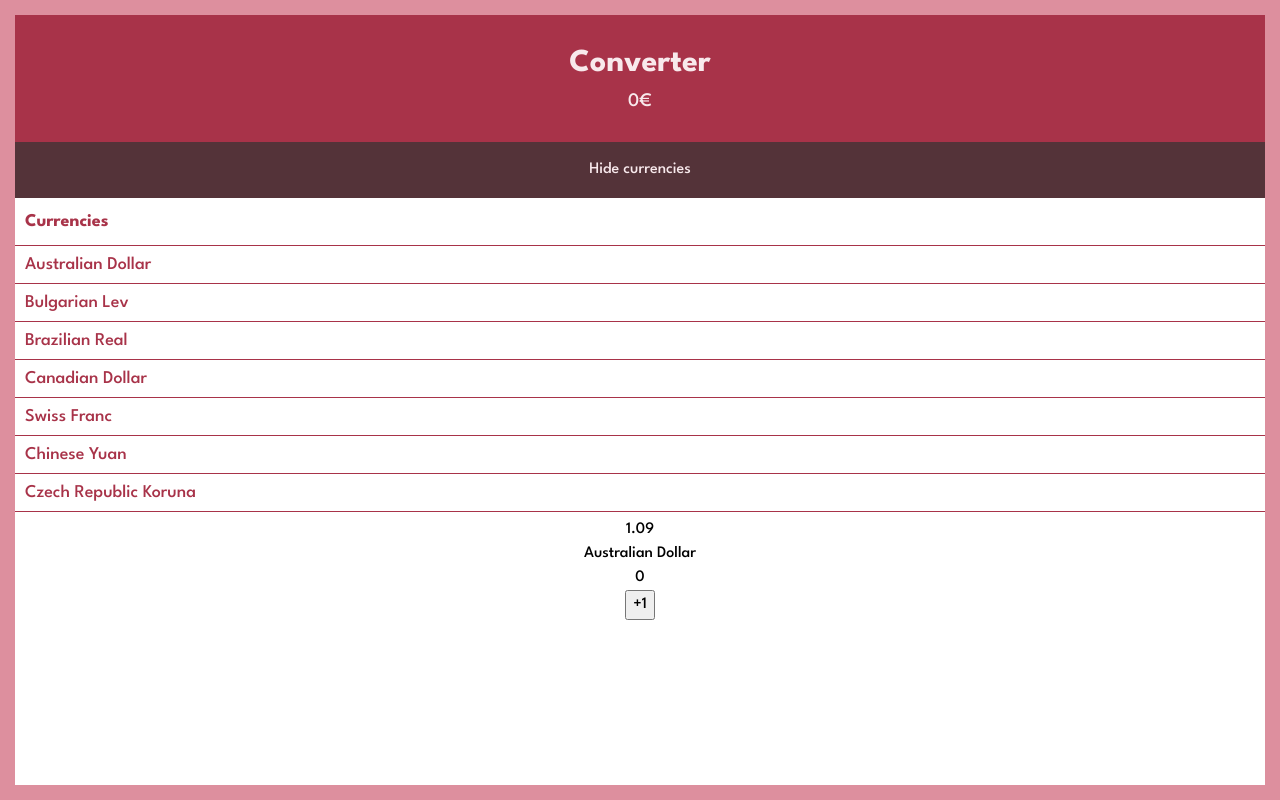
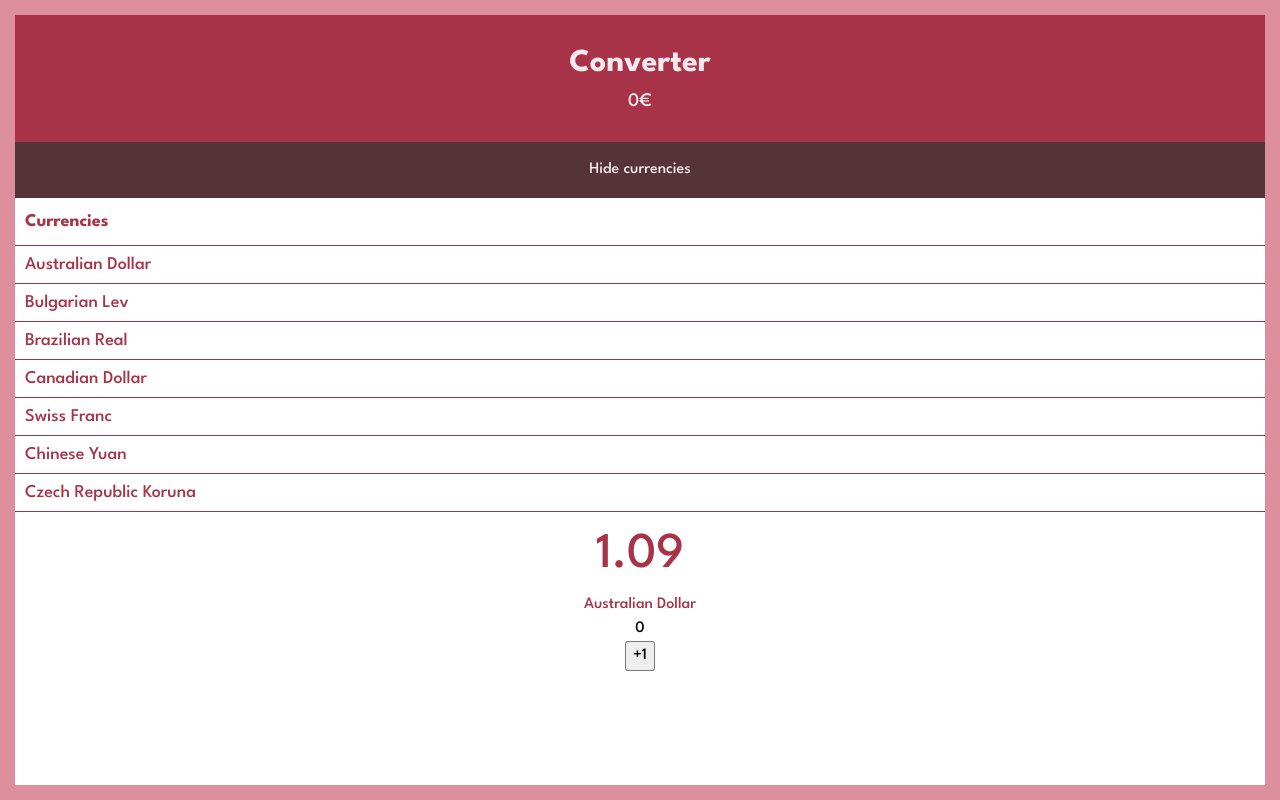
Before and after one commit to MaxCapette/Converter, a React (Vite) app: page / in a window 1280 px wide. Built offline with nearby package versions, Linux system fonts and the light colour scheme.

Commit message:
ajout hide et show dans toggler

```diff
--- a/src/components/Amount/Amount.scss
+++ b/src/components/Amount/Amount.scss
@@ -1,8 +1,8 @@
 @use '../../styles/variables' as v;
 
-.result p {
+.amount {
   color: v.$mainColor;
 }
-.result :first-child {
+.amount-value {
   font-size: 50px;
 }
--- a/src/components/Converter/Converter.tsx
+++ b/src/components/Converter/Converter.tsx
@@ -2,6 +2,7 @@ import React, { useState } from 'react';
 import './Converter.scss';
 
 import Header from '../Header/Header';
+import Toggler from '../Toggler/Toggler';
 import Currencies from '../Currencies/Currencies';
 import Amount from '../Amount/Amount';
 import Footer from '../Footer/Footer';
@@ -11,16 +12,13 @@ function Converter() {
   const [isCurrenciesVisible, setIsCurrenciesVisible] = useState(true);
   const [nbClicks, setNbClicks] = useState(0);
 
-  const handleClick = () => {
-    setIsCurrenciesVisible(!isCurrenciesVisible);
-  };
-
   return (
     <div className="Converter">
       <Header amount={nbClicks} />
-      <button className="toggler" type="button" onClick={handleClick}>
-        Hide currencies
-      </button>
+      <Toggler
+        isCurrenciesVisible={isCurrenciesVisible}
+        setIsCurrenciesVisible={setIsCurrenciesVisible}
+      />
       {isCurrenciesVisible && <Currencies currencies={currencies} />}
       <Amount result={1.09} currentCurrency={currencies[0]} />
       <Footer nbClicks={nbClicks} setNbClicks={setNbClicks} />
--- /dev/null
+++ b/src/components/Toggler/Toggler.tsx
@@ -0,0 +1,18 @@
+interface ITogglerProps {
+  isCurrenciesVisible: boolean;
+  setIsCurrenciesVisible: React.Dispatch<React.SetStateAction<boolean>>;
+}
+function Toggler({
+  isCurrenciesVisible,
+  setIsCurrenciesVisible,
+}: ITogglerProps) {
+  const handleClick = () => {
+    setIsCurrenciesVisible(!isCurrenciesVisible);
+  };
+  return (
+    <button className="toggler" type="button" onClick={handleClick}>
+      {isCurrenciesVisible ? 'Hide' : 'Show'} currencies
+    </button>
+  );
+}
+export default Toggler;
```
